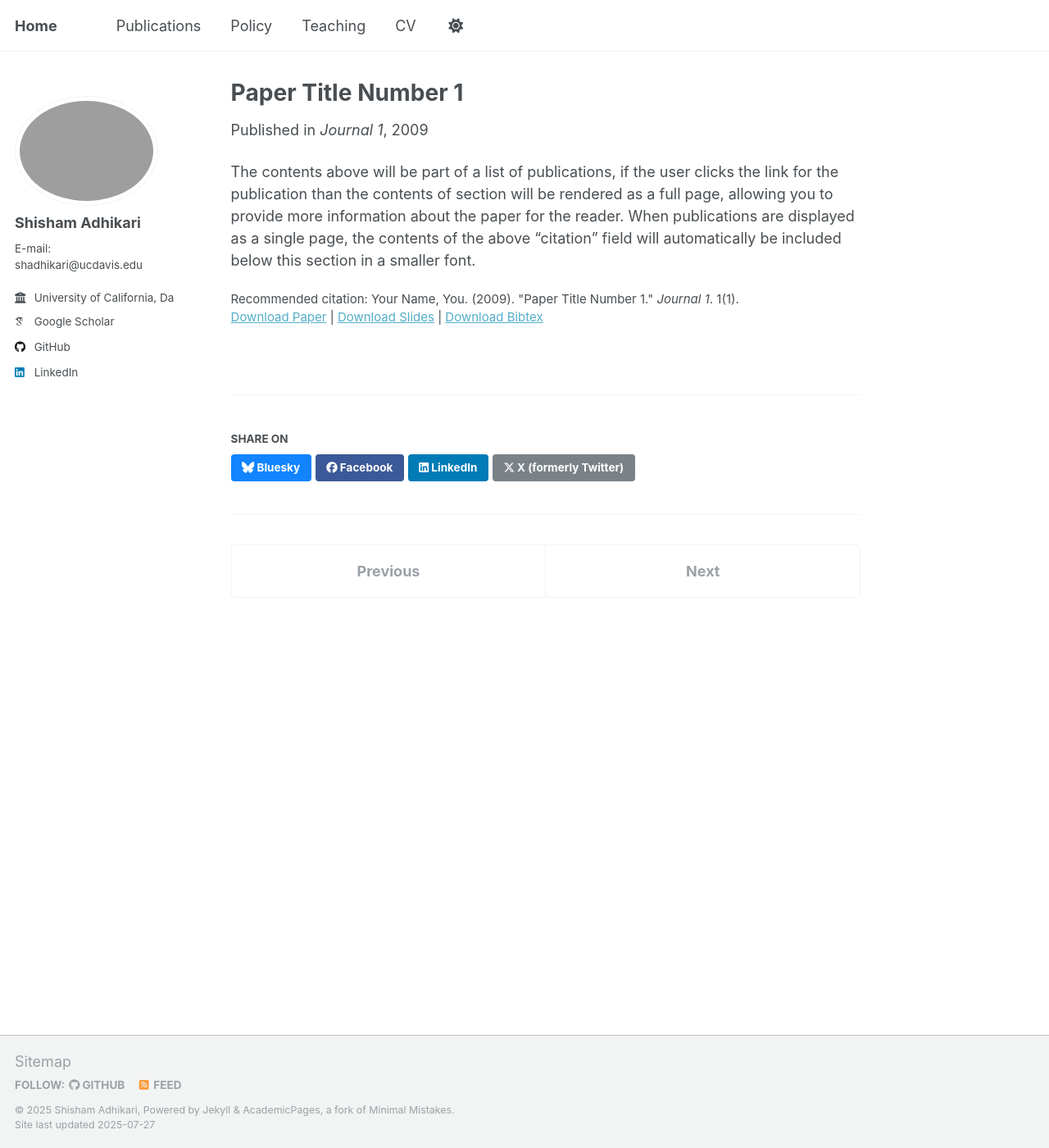
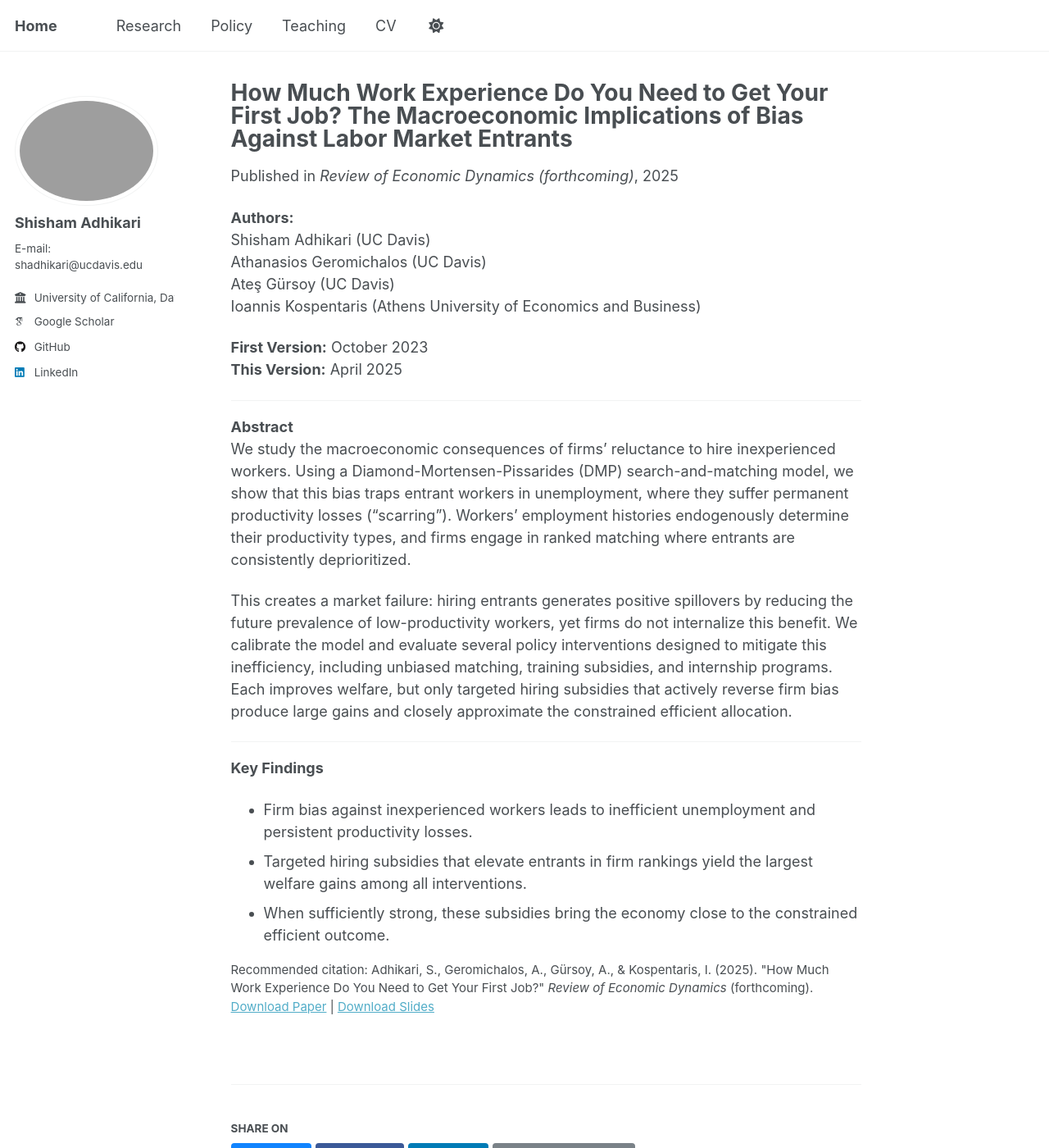
Before and after one commit to adhikars11/shadhikari, a Jekyll site: the page built from _publications/2009-10-01-paper-title-number-1.md, in a window 1280 px wide and 1400 px high. Shown: the whole window at 82% size. Built offline with Jekyll 4.4.1, drawn with Linux system fonts in a browser that asks for light colours; some web fonts are replaced.

Commit message:
paper 1 added

```diff
--- a/_data/navigation.yml
+++ b/_data/navigation.yml
@@ -8,7 +8,7 @@
 #      Markdown formatted page while the second is generated using JSON.
 
 main:
-  - title: "Publications"
+  - title: "Research"
     url: /publications/
 
   # - title: "Talks"
--- a/_publications/2009-10-01-paper-title-number-1.md
+++ b/_publications/2009-10-01-paper-title-number-1.md
@@ -1,14 +1,35 @@
 ---
-title: "Paper Title Number 1"
+title: "How Much Work Experience Do You Need to Get Your First Job? The Macroeconomic Implications of Bias Against Labor Market Entrants"
 collection: publications
 category: manuscripts
-permalink: /publication/2009-10-01-paper-title-number-1
-excerpt: 'This paper is about the number 1. The number 2 is left for future work.'
-date: 2009-10-01
-venue: 'Journal 1'
-slidesurl: 'http://academicpages.github.io/files/slides1.pdf'
-paperurl: 'http://academicpages.github.io/files/paper1.pdf'
-bibtexurl: 'http://academicpages.github.io/files/bibtex1.bib'
-citation: 'Your Name, You. (2009). &quot;Paper Title Number 1.&quot; <i>Journal 1</i>. 1(1).'
+permalink: /publication/2025-04-01-entrant-bias
+excerpt: 'This paper develops a search-theoretic model to quantify the macroeconomic costs of firm bias against inexperienced workers and evaluates targeted hiring policies to address it.'
+date: 2025-04-01
+venue: 'Review of Economic Dynamics (forthcoming)'
+paperurl: '{{ site.baseurl }}/files/entrant_bias_paper.pdf'
+slidesurl: '{{ site.baseurl }}/files/entrant_bias_slides.pdf'
+citation: 'Adhikari, S., Geromichalos, A., Gürsoy, A., & Kospentaris, I. (2025). "How Much Work Experience Do You Need to Get Your First Job?" <i>Review of Economic Dynamics</i> (forthcoming).'
 ---
-The contents above will be part of a list of publications, if the user clicks the link for the publication than the contents of section will be rendered as a full page, allowing you to provide more information about the paper for the reader. When publications are displayed as a single page, the contents of the above "citation" field will automatically be included below this section in a smaller font.
+
+**Authors:**
+Shisham Adhikari (UC Davis)
+Athanasios Geromichalos (UC Davis)
+Ateş Gürsoy (UC Davis)
+Ioannis Kospentaris (Athens University of Economics and Business)
+
+**First Version:** October 2023
+**This Version:** April 2025
+
+---
+
+**Abstract**
+We study the macroeconomic consequences of firms’ reluctance to hire inexperienced workers. Using a Diamond-Mortensen-Pissarides (DMP) search-and-matching model, we show that this bias traps entrant workers in unemployment, where they suffer permanent productivity losses (“scarring”). Workers’ employment histories endogenously determine their productivity types, and firms engage in ranked matching where entrants are consistently deprioritized.
+
+This creates a market failure: hiring entrants generates positive spillovers by reducing the future prevalence of low-productivity workers, yet firms do not internalize this benefit. We calibrate the model and evaluate several policy interventions designed to mitigate this inefficiency, including unbiased matching, training subsidies, and internship programs. Each improves welfare, but only targeted hiring subsidies that actively reverse firm bias produce large gains and closely approximate the constrained efficient allocation.
+
+---
+
+**Key Findings**
+- Firm bias against inexperienced workers leads to inefficient unemployment and persistent productivity losses.
+- Targeted hiring subsidies that elevate entrants in firm rankings yield the largest welfare gains among all interventions.
+- When sufficiently strong, these subsidies bring the economy close to the constrained efficient outcome.
```
Also changed, not shown: 4 other files.
